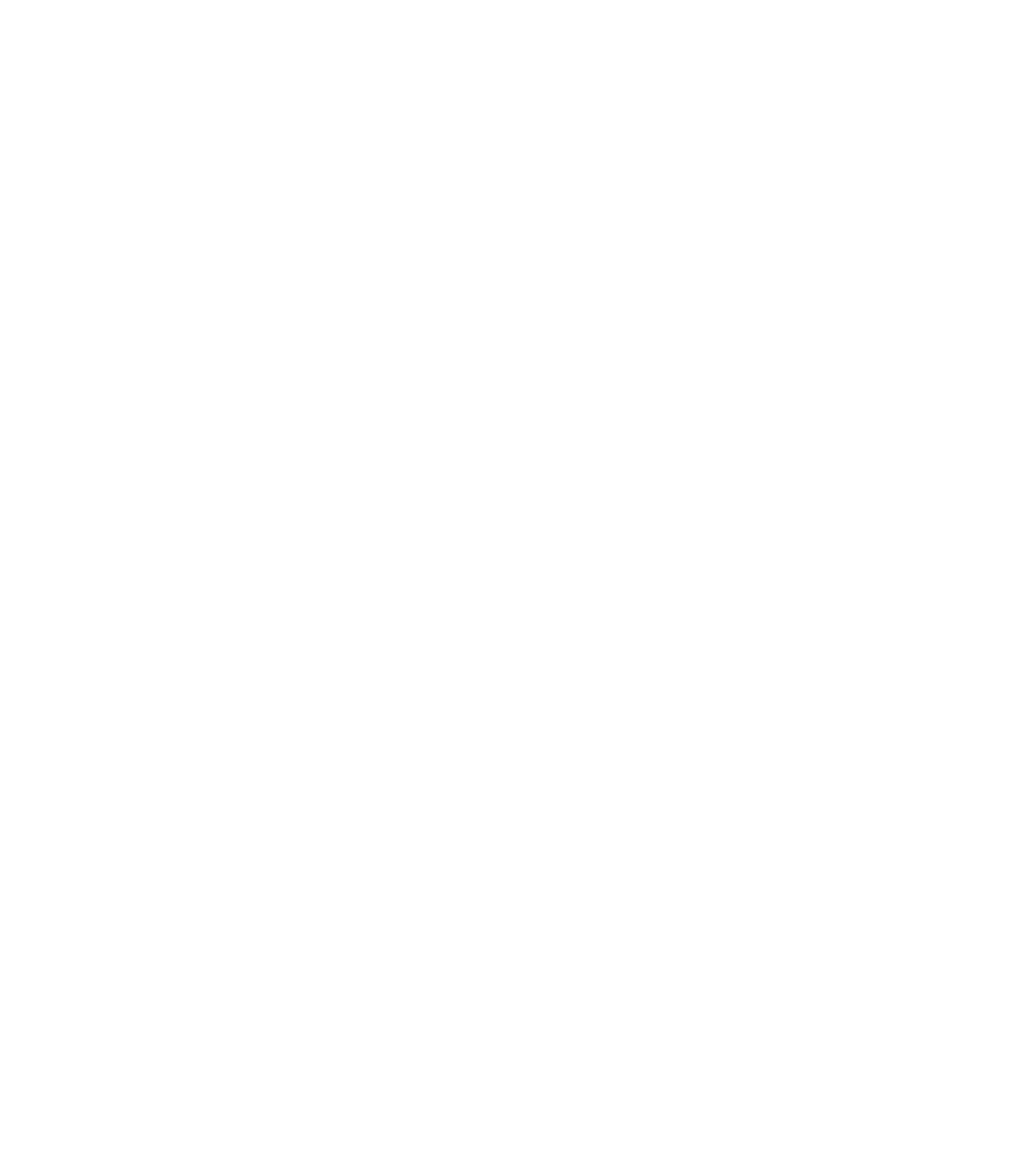
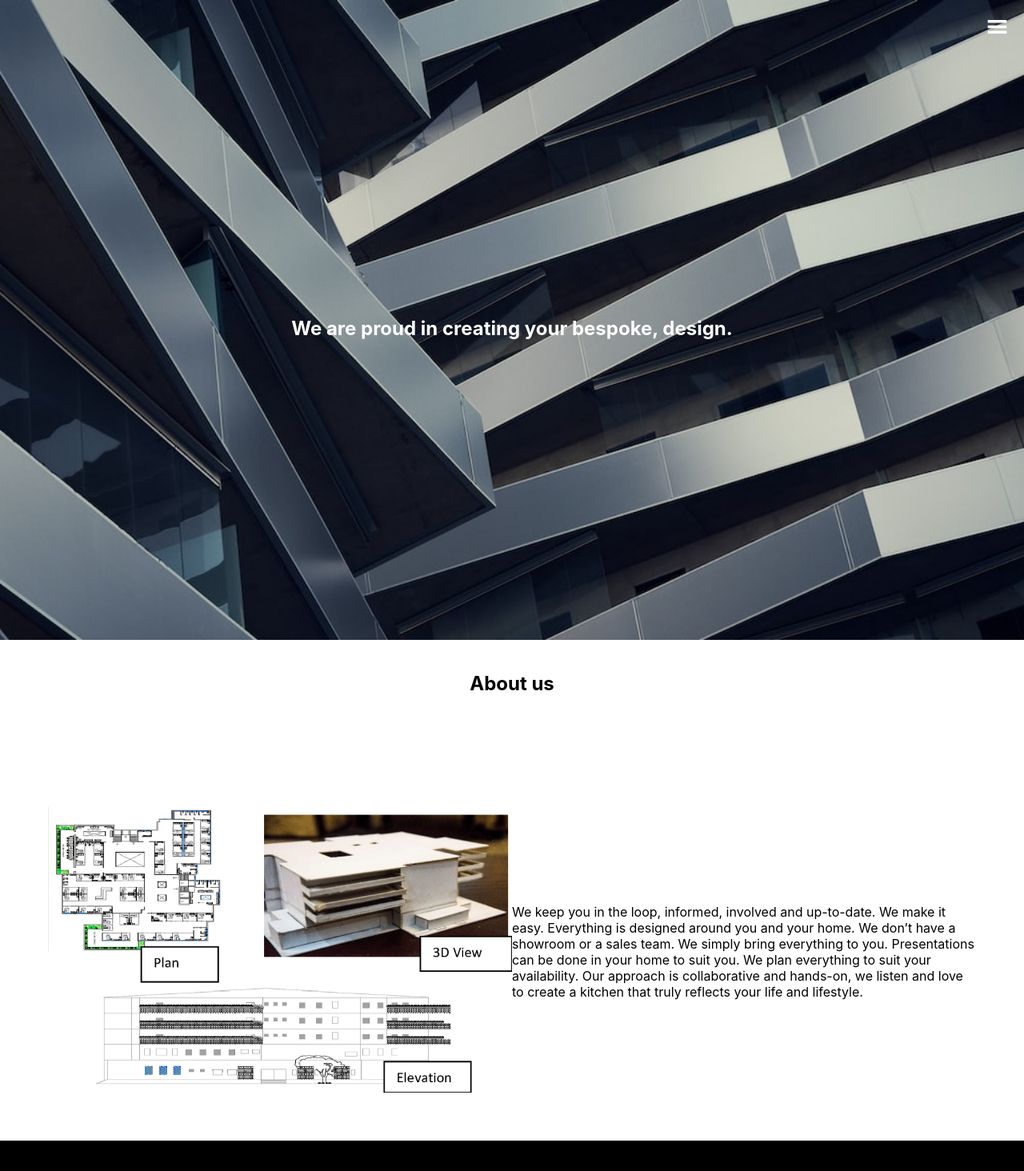
Before and after one commit to Suyog04/architect_101, a React (Create React App) app: page /aboutus in a window 1280 px wide. Before the commit this address had no page. Shown: the top 1464 px of the page at 80% size. Before the commit the page ends 800 px from the top, so only its background shows below. Built offline with nearby package versions, Linux system fonts and the light colour scheme.

Commit message:
refactor update on footer

```diff
--- a/src/App.js
+++ b/src/App.js
@@ -4,8 +4,8 @@
 import { BrowserRouter, Route, Routes } from 'react-router-dom'
 // Importing pages from Pages component
 import Home from "./Pages/Home/Home"
-/*import AboutUs from './Pages/AboutUs/AboutUs'
-import Projects from './Pages/Projects/Projects'
+import AboutUs from './Pages/AboutUs/AboutUs'
+/*import Projects from './Pages/Projects/Projects'
 import Blog from './Pages/Blog/Blog'
 import Commercial from './Pages/Projects/commercial/Commercial'
 import Recreational from './Pages/Projects/recreational/Recreational'
@@ -19,8 +19,8 @@
       <BrowserRouter>
         <Routes>
           <Route exact path = "/" element = {<Home />} />
-          {/*<Route exact path = "/aboutus" element = {<AboutUs />} />
-          <Route exact path = "/projects" element = {< Projects />} />
+          <Route exact path = "/aboutus" element = {<AboutUs />} />
+          {/*<Route exact path = "/projects" element = {< Projects />} />
           <Route exact path = "/blog" element = {<Blog />} />
           <Route exact path = "/commercial" element = {<Commercial />} />
           <Route exact path = "/recreational" element = {<Recreational />} />
--- a/src/Components/NavBar/NavBar.css
+++ b/src/Components/NavBar/NavBar.css
@@ -6,6 +6,8 @@
   justify-content: flex-end;
   align-items: center;
   padding: 10px;
+  cursor: pointer;
+  height:100vh;
 }
 
 .hamburger-icon {
@@ -15,6 +17,13 @@
   z-index: 1;
 }
 
+.overlay__close {
+  position: absolute;
+  top: 10px;
+  right: 10px;
+
+  cursor: pointer;
+}
 .app__navbar-smallscreen_overlay {
   position: fixed;
   top: 0;
@@ -47,13 +56,7 @@
   }
 }
 
-.overlay__close {
-  position: absolute;
-  top: 10px;
-  right: 10px;
-  cursor: pointer;
-  background-color: #fff;
-}
+
 
 .app__navbar-smallscreen_links {
   list-style: none;
--- a/src/Components/NavBar/NavBar.jsx
+++ b/src/Components/NavBar/NavBar.jsx
@@ -1,6 +1,6 @@
 import React from 'react';
 import { GiHamburgerMenu } from 'react-icons/gi';
-import { MdOutlineRestaurantMenu } from 'react-icons/md';
+import { ImCross } from 'react-icons/im';
 
 import './NavBar.css';
 
@@ -17,19 +17,20 @@
       />
       {toggleMenu && (
         <div className="app__navbar-smallscreen_overlay flex__center slide-bottom">
-          <MdOutlineRestaurantMenu
+          <ImCross
+            color="#fff"
             fontSize={27}
             className="overlay__close"
             onClick={() => setToggleMenu(false)}
           />
           <ul className="app__navbar-smallscreen_links">
             <li>
-              <a href="#home" onClick={() => setToggleMenu(false)}>
+              <a href="/" onClick={() => setToggleMenu(false)}>
                 Home
               </a>
             </li>
             <li>
-              <a href="#about" onClick={() => setToggleMenu(false)}>
+              <a href="/aboutus" onClick={() => setToggleMenu(false)}>
                 About
               </a>
             </li>
--- a/src/Pages/AboutUs/AboutUs.css
+++ b/src/Pages/AboutUs/AboutUs.css
@@ -1,132 +1,73 @@
-@import url('https://fonts.googleapis.com/css2?family=Poppins:wght@300&display=swap');
-@import url('https://fonts.googleapis.com/css2?family=Noto+Sans:wght@100&display=swap');
-
-
-:root {
-  --poppins: 'Poppins', sans-serif;
-
-  --light: #c4c4c4;
-  --dark: #161616;
-  --white: #f7f7f7;
+.about-us {
+    height: 100vh;
+    display: flex;
+    flex-direction: column;
+    justify-content: center;
+    align-items: center;
+    background-image: url('../../Assets/about.jpeg');
+    background-size: cover;
   }
 
-*,
-*::before,
-*::after {
-  padding: 0;
-  margin: 0;
-  box-sizing: border-box;
-  font-family: var(--poppins);
-}
-.main-container_01
-{
-  background-image: url('../../Assets/about.jpeg'), linear-gradient(rgba(0, 0, 0, 0.5), rgba(0, 0, 0, 0.5));
-  background-blend-mode:color-burn;
-  background-size: cover;
-  max-width: 100%;
-  height: 100vh;
+  .hero-heading {
+    text-align: center;
+    margin-top: 20px;
+    color: white;
   }
 
-.home-heading_01
-{
-  width: 100%;
-  height: 100%;
-  font-size: 50px;
-  font-family: 'Noto Sans', sans-serif;
-  color: white;
-  display: flex;
-  justify-content: center;
-  flex-direction: column;
-  align-items: center;
-  padding: 3rem;
+  .navbar {
+    position: absolute;
+    top: 10px;
+    right: 10px;
   }
 
-
-.nav1_01
-{
-  flex: 1;
+  .about-description {
+    padding: 20px;
     display: flex;
-  justify-content: flex-end;
-  align-items: center;
-  list-style: none;
+    flex-wrap: wrap;
+    justify-content: center;
   }
 
-.nav1_01 li
-{
-  margin: 0 4rem;
-  cursor: pointer;
+  .aboutus-content {
+    display: flex;
+    flex-wrap: wrap;
+    justify-content: center;
+    align-items: flex-start;
   }
 
-.navitem_01 .navlink_01
-{
-  position: absolute;
-  color: white;
-  text-decoration: none;
-  padding: 7px 0;
-  font-size: 1.3rem;
+  .content-description_1 {
+    width: 100%;
+    padding: 20px;
+    display: flex;
+    flex-wrap: wrap;
+    align-items: center;
   }
 
-.nav1_01 .navlink_01::after
-{
-  content: '';
-  position: absolute;
-  bottom: 0;
-  left: 50%;
-  width: 0%;
-  height: 1px;
-  background: var(--white);
-  transition: 0.4s ease-out;
+  .content-description_1 p {
+    margin-bottom: 10px;
+    width: 50%;
   }
 
-.nav1_01 .navlink_01:hover::after
-{
-  left:0;
-  width: 100%;
+  .content-description_1 img {
+    width: 50%;
+    height: auto;
   }
 
-.about
-{
-  background-color: #e1d9cf;
-  height: 200vh;
+  .content-description_2 {
+    width: 100%;
+    padding: 20px;
     display: flex;
-  flex-direction: column;
-  width: 100%;
-  padding-top: 10%;
-  padding-left: 5%;
-
+    flex-wrap: wrap;
+    align-items: center;
   }
 
-.about-content_01 img
-{
-  height: 500px;
-  width: 700px;
-  float: right;
-  margin-right: 15px;
-  margin-left: 10px;
+  .content-description_2 p {
+    margin-bottom: 10px;
+    width: 50%;
+    order: 2;
   }
 
-.about-content_01 h1
-{
-  font-size: 50px;
+  .content-description_2 img {
+    width: 50%;
+    height: auto;
+    order: 1;
   }
-
-.about-content_01 p
-{
-  font-size: 20px;
-}
-
-.about-content_02 img
-{
-  width: 600px;
-  height:500px;
-  float: left;
-  margin-right: 15px;
-
-  padding-top: 10%;
-}
-
-.about-content_02 p
-{
-  font-size: 20px;
-  margin-right: 30px;
-}
--- a/src/Pages/AboutUs/AboutUs.jsx
+++ b/src/Pages/AboutUs/AboutUs.jsx
@@ -1,82 +1,58 @@
-import React from 'react'
 import './AboutUs.css'
-import Footer from '../footer/Footer'
 
-import aboutcontent from '../../Assets/about-content.jpeg'
-import aboutcontent_01 from '../../Assets/about_01.png'
+import Footer from '../../Components/footer/Footer'
+import Navbar from '../../Components/NavBar/NavBar'
+
 
 const AboutUs = () => {
+  const aboutus_content = [
+    {
+      'id': 1,
+      'p': 'Every kitchen we design, manufacture and install is handmade by expert cabinet makers and installed by artisan joiners with a real passion for their craft. We are a small team. We are driven and determined, with many years’ combined experience in the kitchen industry. Working with you, we combine original, inventive, innovative and individual designs with meticulous craftsmanship, exceptional quality and attention to detail.',
+      'image': require('../../Assets/about-content.jpeg')
+    },
+    {
+      "id": "2",
+      "p": "We keep you in the loop, informed, involved and up-to-date.\n\nWe make it easy. Everything is designed around you and your home.\n\nWe don’t have a showroom or a sales team. We simply bring everything to you. Presentations can be done in your home to suit you. We plan everything to suit your availability.\n\nOur approach is collaborative and hands-on, we listen and love to create a kitchen that truly reflects your life and lifestyle.",
+      "image": require('../../Assets/about_01.png')
+    }
+
+  ]
   return (
     <>
-      <section className = "main-container_01">
-          <ul className="nav1_01">
-            <li className="navitem_01">
-              <a className="navlink_01" href="/">Home</a>
-            </li>
-            <li className="navitem_01">
-              <a className="navlink_01" href="/projects">Projects</a>
-            </li>
-            <li className="navitem_01">
-              <a className="navlink_01" href="/aboutus">About Us</a>
-            </li>
-            <li className="navitem_01">
-              <a className="navlink_01" href="/blog" >Blog</a>
-            </li>
-          </ul>
-        <div className = "home-heading_01">
+      <section className = "about-us">
+        <Navbar />
+        <div className = "hero-heading">
           <h1>
             We are proud in creating your bespoke, design.
           </h1>
         </div>
       </section>
 
-      <section className = "about">
-        <div className ="about-content_01">
-          <img src = {aboutcontent} alt= "aboutimage" align="left" />
-          <h1>
-            About Us
-          </h1>
-          <br/>
-          <p>
-            Every kitchen we design, manufacture and install is handmade by expert cabinet makers and installed by artisan joiners with a real passion for their craft.
-          </p>
-          <br/>
-          <p>
-            We are a small team. We are driven and determined, with many years’ combined experience in the kitchen industry.
-          </p>
-          <br/>
-          <p>
-            Working with you, we combine original, inventive, innovative and individual designs with meticulous craftsmanship, exceptional quality and attention to detail.
-          </p>
+      <section className="about-description">
+  <h1>About us</h1>
+  <div className="aboutus-content">
+    {aboutus_content.map((content) => (
+      <div className="content-description_1" key={content.id}>
+        {content.id === "1" && (
+          <>
+            <img src={content.image} alt="" />
+            <p>{content.p}</p>
+          </>
+        )}
+        <div className = "content-description_2" key = {content.id}>
+        {content.id === "2" && (
+          <>
+            <p>{content.p}</p>
+            <img src={content.image} alt="" />
+          </>
+        )}
         </div>
-        <br />
-        <div className = "about-content_02">
-          <img src = {aboutcontent_01} alt = 'about_01' align = "left" />
-          <br />
-          <br />
-          <br />
-          <br />
-          <br />
-          <p>
-            We keep you in the loop, informed, involved and up-to-date.
-          </p>
-          <br />
-          <p>
-            We make it easy. Everything is designed around you and your home.
-          </p>
-          <br />
-          <p>
-            We don’t have a showroom or a sales team. We simply bring everything to you. Presentations can be done in your home to suit you. We plan everything to suit your availability.
-          </p>
-          <br />
-          <p>
-            Our approach is collaborative and hands-on, we listen and love to create a kitchen that truly reflects your life and lifestyle.
-          </p>
-        </div>
+      </div>
+    ))}
+  </div>
+</section>
 
-
-
-      </section>
 
       <Footer />
     </>
--- a/src/Pages/Home/Home.css
+++ b/src/Pages/Home/Home.css
@@ -4,7 +4,6 @@
 
 
 .hero {
-
   height: 100vh;
   display: flex;
   flex-direction: column;
@@ -13,7 +12,6 @@
   background-image: url("../../Assets/architecture.jpeg");
   background-size: cover;
   background-position: center;
-
 }
 
 .hero .navbar {
```
Also changed, not shown: src/Components/footer/Footer.css (+45 -100 lines), src/Components/footer/Footer.jsx (+25 -30 lines), 1 other file (tests, documents, lock files or other folders). Lines whose indentation alone changed are shown as unchanged.
